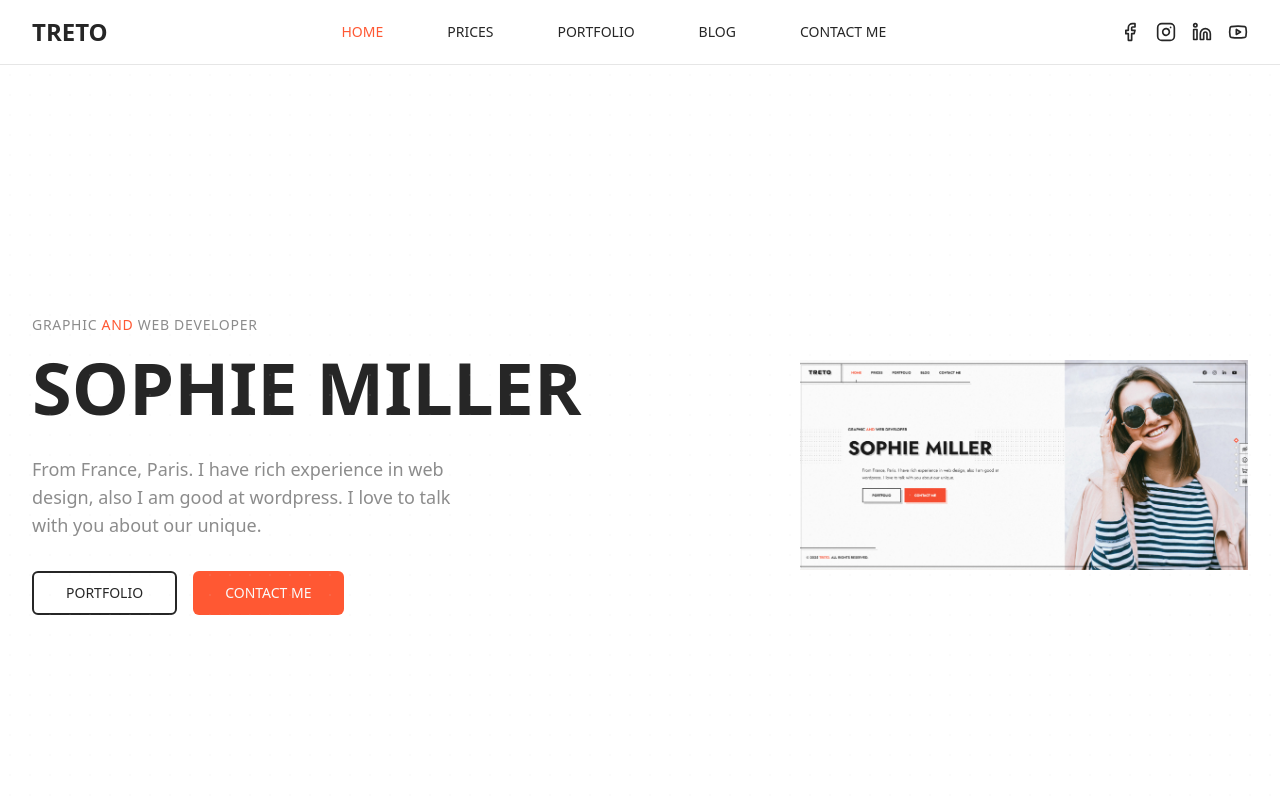
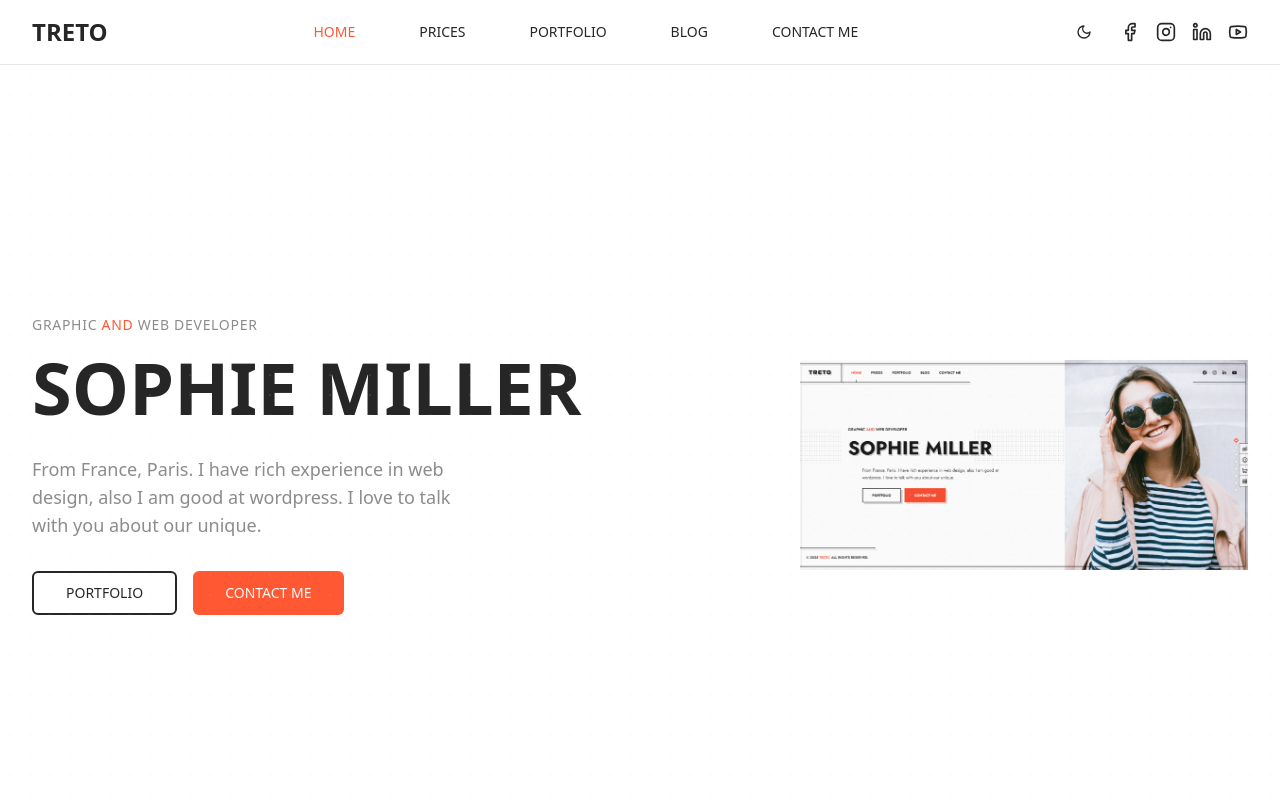
Before and after one commit to rezamohammadii/my-online-persona-bloom, a React (Vite) app: page / in a window 1280 px wide. Shown: the top 800 px of the page. Built offline with nearby package versions, Linux system fonts and the light colour scheme.

Commit message:
feat: Implement dark mode
This commit introduces dark mode functionality to the website.

```diff
--- a/src/components/Header.tsx
+++ b/src/components/Header.tsx
@@ -1,5 +1,6 @@
 import { Button } from "@/components/ui/button";
 import { Facebook, Instagram, Linkedin, Youtube } from "lucide-react";
+import ThemeToggle from "./ThemeToggle";
 
 const Header = () => {
   return (
@@ -18,8 +19,9 @@ const Header = () => {
             <Button variant="ghost" className="text-foreground hover:text-orange">CONTACT ME</Button>
           </nav>
 
-          {/* Social Icons */}
+          {/* Social Icons & Theme Toggle */}
           <div className="flex items-center space-x-4">
+            <ThemeToggle />
             <Facebook className="w-5 h-5 text-foreground hover:text-orange cursor-pointer" />
             <Instagram className="w-5 h-5 text-foreground hover:text-orange cursor-pointer" />
             <Linkedin className="w-5 h-5 text-foreground hover:text-orange cursor-pointer" />
--- /dev/null
+++ b/src/components/ThemeToggle.tsx
@@ -0,0 +1,40 @@
+import { Moon, Sun } from "lucide-react";
+import { Button } from "@/components/ui/button";
+import { useEffect, useState } from "react";
+
+const ThemeToggle = () => {
+  const [isDark, setIsDark] = useState(false);
+
+  useEffect(() => {
+    const isDarkMode = document.documentElement.classList.contains('dark');
+    setIsDark(isDarkMode);
+  }, []);
+
+  const toggleTheme = () => {
+    const newTheme = !isDark;
+    setIsDark(newTheme);
+
+    if (newTheme) {
+      document.documentElement.classList.add('dark');
+    } else {
+      document.documentElement.classList.remove('dark');
+    }
+  };
+
+  return (
+    <Button
+      variant="ghost"
+      size="icon"
+      onClick={toggleTheme}
+      className="w-10 h-10"
+    >
+      {isDark ? (
+        <Sun className="w-5 h-5" />
+      ) : (
+        <Moon className="w-5 h-5" />
+      )}
+    </Button>
+  );
+};
+
+export default ThemeToggle;
```
